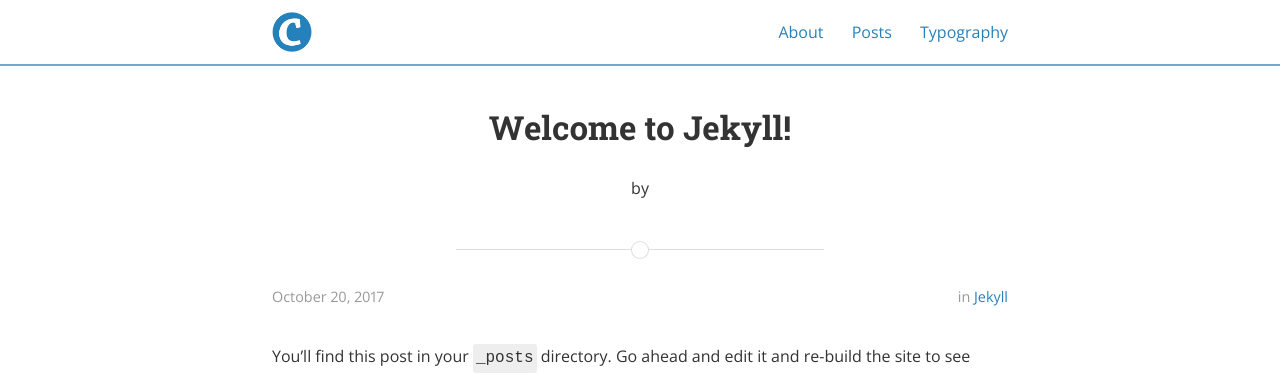
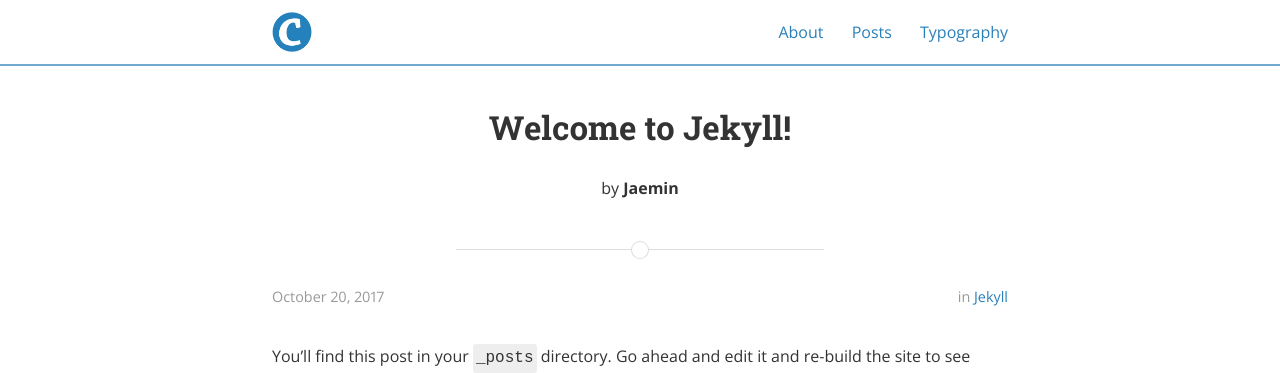
Before and after one commit to JaeMinYooon/jaeminyooon.github.io, a Jekyll site: the page built from _posts/2021-01-27-first-post.md, in a window 1280 px wide and 1097 px high. Shown: the top 373 px of the window. Built offline with Jekyll 4.4.1, drawn with Linux system fonts in a browser that asks for light colours; nearby versions of some CDN libraries; our own code applies the rules of GitHub Pages for plain Markdown files.

Commit message:
Update 2021-01-27-first-post.md

```diff
--- a/_posts/2021-01-27-first-post.md
+++ b/_posts/2021-01-27-first-post.md
@@ -1,6 +1,8 @@
 ---
+layout: post
 title: "Welcome to Jekyll!"
 date: 2017-10-20 08:26:28 -0400
+author: Jaemin
 categories: jekyll
 ---
 You’ll find this post in your `_posts` directory. Go ahead and edit it and re-build the site to see your changes. You can rebuild the site in many different ways, but the most common way is to run `jekyll serve`, which launches a web server and auto-regenerates your site when a file is updated.
```
